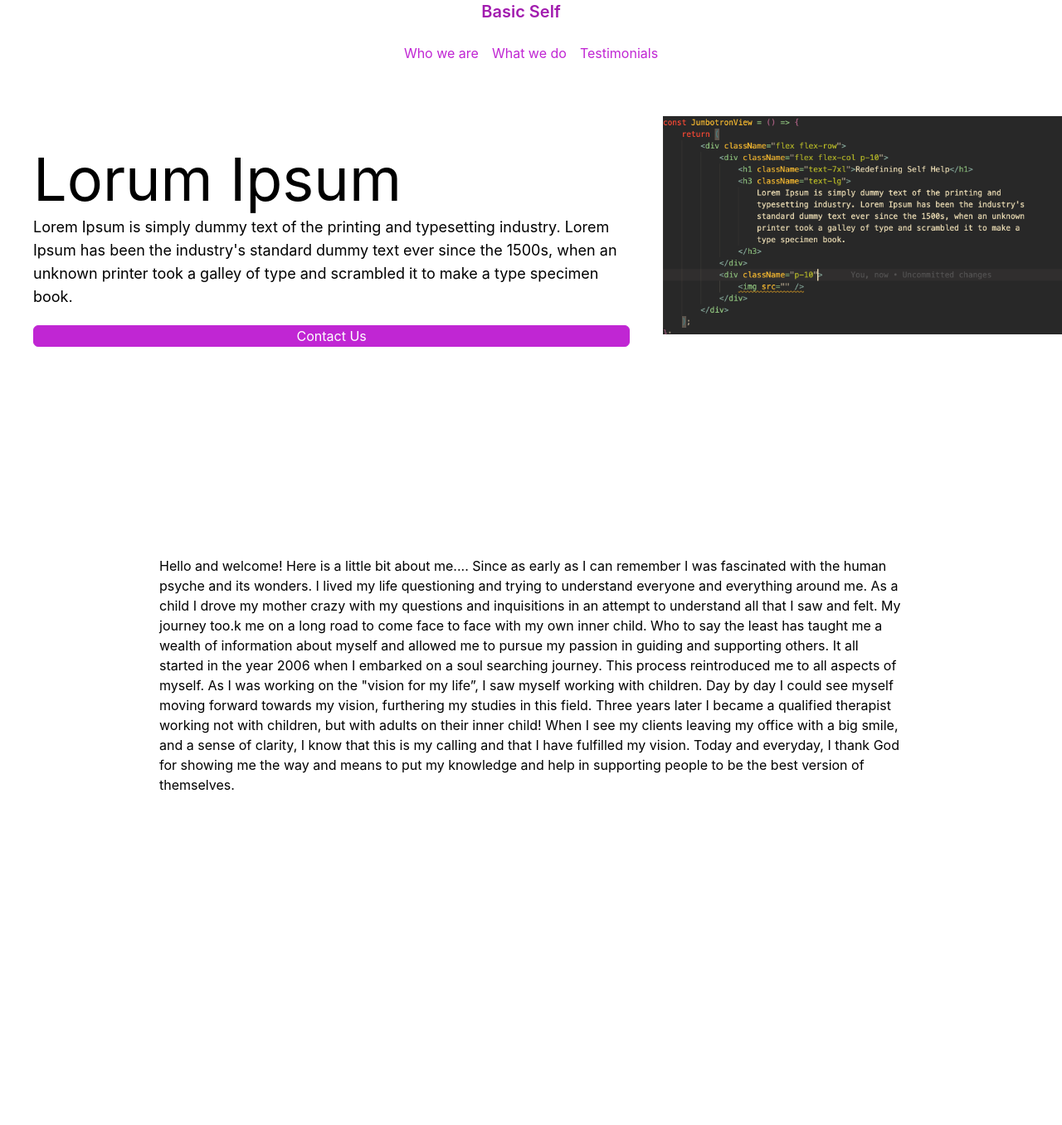
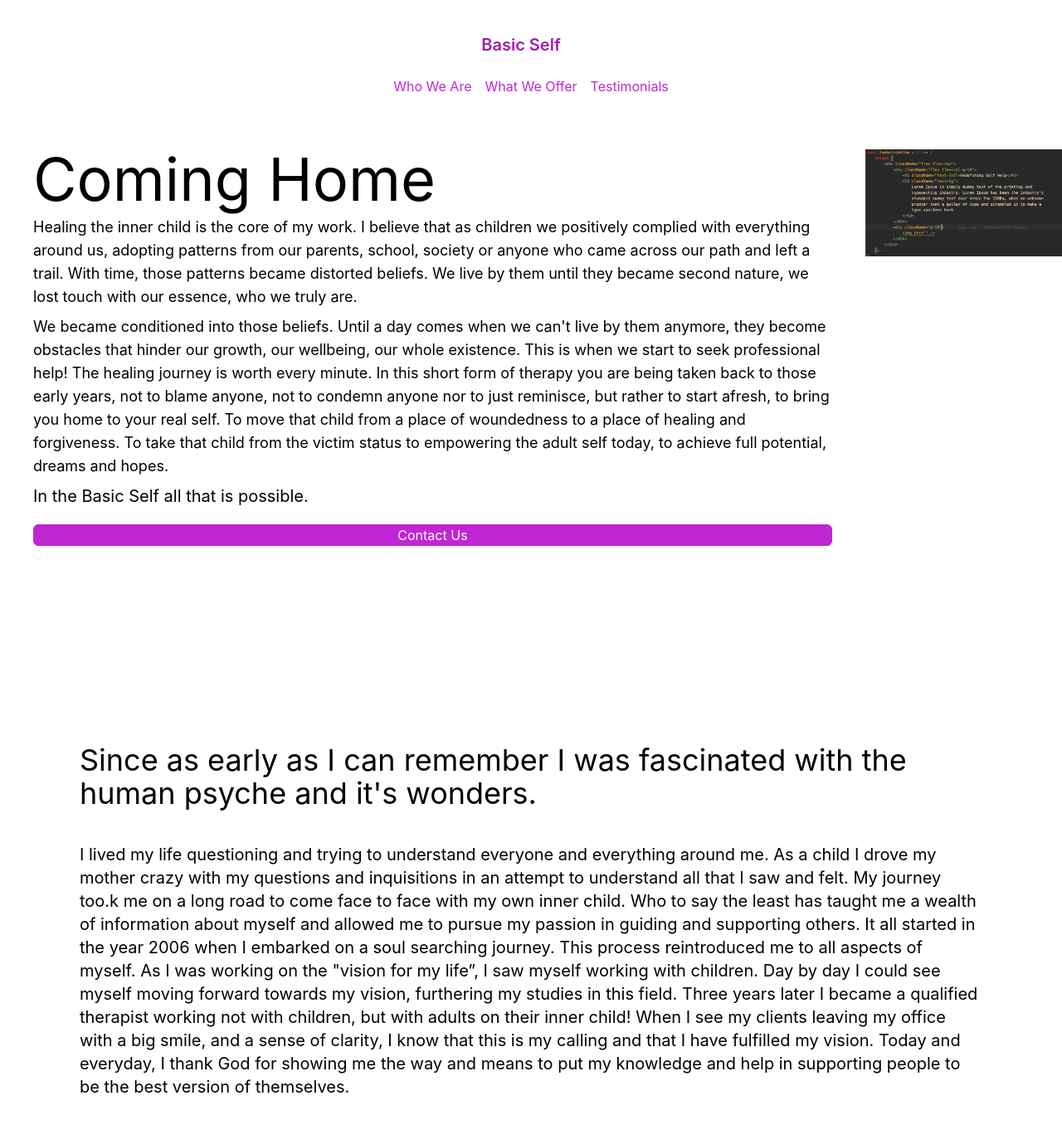
Before and after one commit to NaserAlqimlas/basic-self, a React (Create React App) app: page / in a window 1280 px wide. Shown: the top 1356 px of the page at 83% size. Before the commit the page ends 1150 px from the top, so only its background shows below. Built offline with nearby package versions, Linux system fonts and the light colour scheme.

Commit message:
added text and reorganized some components

```diff
--- a/src/App.tsx
+++ b/src/App.tsx
@@ -4,8 +4,9 @@ import WhoWeAre from "./components/WhoWeAre";
 
 function App() {
     return (
-        <>
-            <div className="flex items-center justify-center flex-shrink-0 text-fuchsia-700 mr-6 font-semibold text-xl ">
+        <div>
+            <div className="h-screen">
+                <div className="flex items-center justify-center flex-shrink-0 text-fuchsia-700 mr-6 font-semibold text-xl pt-10">
                     Basic Self
                 </div>
                 <div className="flex justify-center items-center">
@@ -19,19 +20,13 @@ function App() {
                                     duration={500}
                                     className="block mt-4 lg:inline-block lg:mt-0 text-fuchsia-600 hover:text-fuchsia-800 mr-4"
                                 >
-                                Who we are
+                                    Who We Are
                                 </Link>
 
-                            <a
-                                href="#responsive-header"
-                                className="block mt-4 lg:inline-block lg:mt-0 text-fuchsia-600 hover:text-fuchsia-800 mr-4"
-                            >
-                                What we do
+                                <a className="block mt-4 lg:inline-block lg:mt-0 text-fuchsia-600 hover:text-fuchsia-800 mr-4">
+                                    What We Offer
                                 </a>
-                            <a
-                                href="#responsive-header"
-                                className="block mt-4 lg:inline-block lg:mt-0 text-fuchsia-600 hover:text-fuchsia-800"
-                            >
+                                <a className="block mt-4 lg:inline-block lg:mt-0 text-fuchsia-600 hover:text-fuchsia-800">
                                     Testimonials
                                 </a>
                             </div>
@@ -39,8 +34,9 @@ function App() {
                     </nav>
                 </div>
                 <JumbotronView />
+            </div>
             <WhoWeAre id="sec1" />
-        </>
+        </div>
     );
 }
 
--- a/src/components/JumbotronView.tsx
+++ b/src/components/JumbotronView.tsx
@@ -3,16 +3,35 @@ import image from "../assests/placeholder.png";
 
 const JumbotronView = () => {
     return (
-        <div className="flex flex-row h-full">
-            <div className="flex flex-col justify-center p-10 pt-20">
-                <h1 className="text-7xl ">Lorum Ipsum</h1>
-                <h3 className="text-lg pt-2">
-                    Lorem Ipsum is simply dummy text of the printing and
-                    typesetting industry. Lorem Ipsum has been the industry's
-                    standard dummy text ever since the 1500s, when an unknown
-                    printer took a galley of type and scrambled it to make a
-                    type specimen book.
-                </h3>
+        <div className="flex flex-row">
+            <div className="flex flex-col justify-center p-10">
+                <h1 className="text-7xl ">Coming Home</h1>
+                <p className="text-lg pt-2">
+                    Healing the inner child is the core of my work. I believe
+                    that as children we positively complied with everything
+                    around us, adopting patterns from our parents, school,
+                    society or anyone who came across our path and left a trail.
+                    With time, those patterns became distorted beliefs. We live
+                    by them until they became second nature, we lost touch with
+                    our essence, who we truly are.
+                </p>
+                <p className="text-lg pt-2">
+                    We became conditioned into those beliefs. Until a day comes
+                    when we can't live by them anymore, they become obstacles
+                    that hinder our growth, our wellbeing, our whole existence.
+                    This is when we start to seek professional help! The healing
+                    journey is worth every minute. In this short form of therapy
+                    you are being taken back to those early years, not to blame
+                    anyone, not to condemn anyone nor to just reminisce, but
+                    rather to start afresh, to bring you home to your real self.
+                    To move that child from a place of woundedness to a place of
+                    healing and forgiveness. To take that child from the victim
+                    status to empowering the adult self today, to achieve full
+                    potential, dreams and hopes.
+                </p>
+                <p className="text-xl pt-2">
+                    In the Basic Self all that is possible.
+                </p>
                 <button className="my-5 justify-center items-center border border-fuchsia-600 rounded-md bg-fuchsia-600 text-white hover:bg-fuchsia-700 hover:border-fuchsia-700 duration-150">
                     Contact Us
                 </button>
--- a/src/components/WhoWeAre.tsx
+++ b/src/components/WhoWeAre.tsx
@@ -6,28 +6,34 @@ interface WhoWeAreProps {
 
 const WhoWeAre = (props: WhoWeAreProps) => {
     const { id } = props;
+
     return (
-        <div className="p-48" id={id}>
-            Hello and welcome! Here is a little bit about me.... Since as early
-            as I can remember I was fascinated with the human psyche and its
-            wonders. I lived my life questioning and trying to understand
-            everyone and everything around me. As a child I drove my mother
-            crazy with my questions and inquisitions in an attempt to understand
-            all that I saw and felt. My journey too.k me on a long road to come
-            face to face with my own inner child. Who to say the least has
-            taught me a wealth of information about myself and allowed me to
-            pursue my passion in guiding and supporting others. It all started
-            in the year 2006 when I embarked on a soul searching journey. This
-            process reintroduced me to all aspects of myself. As I was working
-            on the "vision for my life”, I saw myself working with children. Day
-            by day I could see myself moving forward towards my vision,
-            furthering my studies in this field. Three years later I became a
-            qualified therapist working not with children, but with adults on
-            their inner child! When I see my clients leaving my office with a
-            big smile, and a sense of clarity, I know that this is my calling
-            and that I have fulfilled my vision. Today and everyday, I thank God
-            for showing me the way and means to put my knowledge and help in
-            supporting people to be the best version of themselves.
+        <div className="p-24 h-screen" id={id}>
+            <h1 className="text-4xl mb-10">
+                Since as early as I can remember I was fascinated with the human
+                psyche and it's wonders.
+            </h1>
+            <p className="text-xl">
+                I lived my life questioning and trying to understand everyone
+                and everything around me. As a child I drove my mother crazy
+                with my questions and inquisitions in an attempt to understand
+                all that I saw and felt. My journey too.k me on a long road to
+                come face to face with my own inner child. Who to say the least
+                has taught me a wealth of information about myself and allowed
+                me to pursue my passion in guiding and supporting others. It all
+                started in the year 2006 when I embarked on a soul searching
+                journey. This process reintroduced me to all aspects of myself.
+                As I was working on the "vision for my life”, I saw myself
+                working with children. Day by day I could see myself moving
+                forward towards my vision, furthering my studies in this field.
+                Three years later I became a qualified therapist working not
+                with children, but with adults on their inner child! When I see
+                my clients leaving my office with a big smile, and a sense of
+                clarity, I know that this is my calling and that I have
+                fulfilled my vision. Today and everyday, I thank God for showing
+                me the way and means to put my knowledge and help in supporting
+                people to be the best version of themselves.
+            </p>
         </div>
     );
 };
```
Lines whose indentation alone changed are shown as unchanged.
